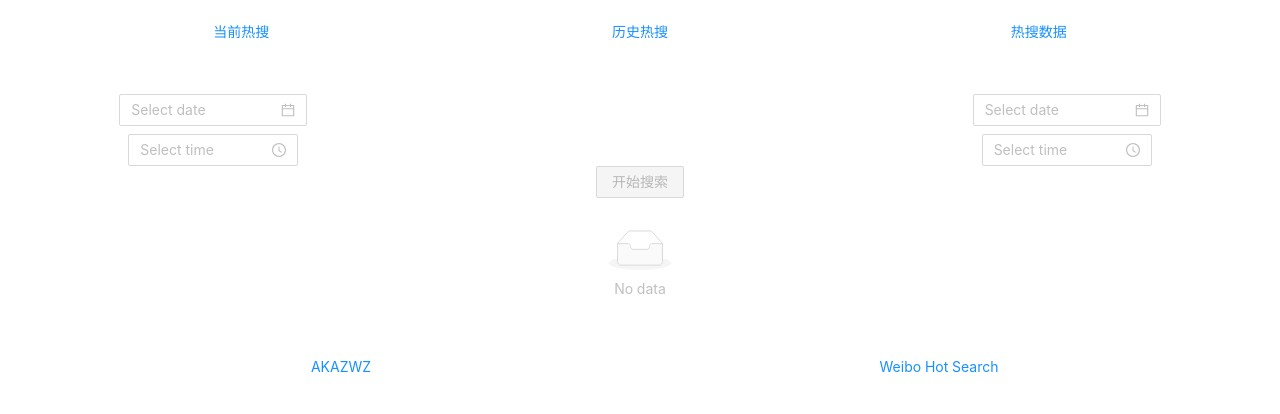
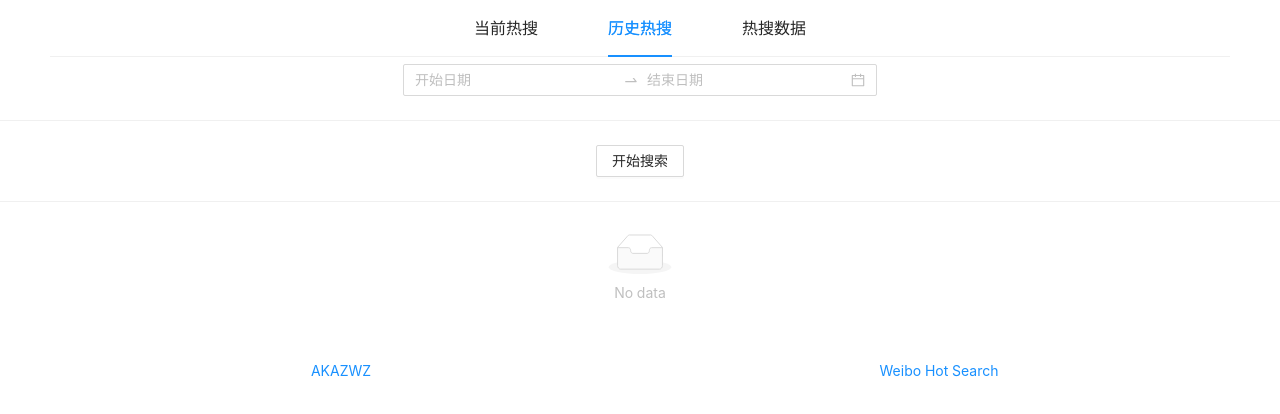
Before and after one commit to akazwz/hot-search-old, a React (Create React App) app: page /history-hot-searches in a window 1280 px wide. Shown: the top 414 px of the page. Built offline with nearby package versions, Linux system fonts and the light colour scheme.

Commit message:
样式路由调整

```diff
--- a/src/components/MyHeader.js
+++ b/src/components/MyHeader.js
@@ -1,22 +1,48 @@
-import React from 'react';
-import {Row, Col} from 'antd';
-import {Link} from 'react-router-dom';
+import React, {useEffect, useState} from 'react';
+import {Tabs} from 'antd';
+import {
+    useRouteMatch,
+    useHistory,
+} from "react-router-dom";
 
-// 网页头部
+const {TabPane} = Tabs;
+
+
+// 网页头部, tab active
 const MyHeader = () => {
+    let history = useHistory();
+    let historyHotSearches = useRouteMatch("/history-hot-searches");
+    let hotSearchData = useRouteMatch("/hot-search-data");
+    const [activeKey, setActiveKey] = useState('/');
+
+    const handleTabsOnChange = (key) => {
+        setActiveKey(key);
+        history.push(key);
+    }
+    useEffect(() => {
+        if (historyHotSearches !== null) {
+            setActiveKey(historyHotSearches.path);
+        }
+        if (hotSearchData !== null) {
+            setActiveKey(hotSearchData.path);
+        }
+    }, [historyHotSearches, hotSearchData])
+
     return (
         <div className="header-link">
-            <Row gutter={16}>
-                <Col className="gutter-row" span={8}>
-                    <Link to="/">当前热搜</Link>
-                </Col>
-                <Col className="gutter-row" span={8}>
-                    <Link to="/history-hot-searches">历史热搜</Link>
-                </Col>
-                <Col className="gutter-row" span={8}>
-                    <Link to="/hot-search-data">热搜数据</Link>
-                </Col>
-            </Row>
+            <Tabs
+                activeKey={activeKey}
+                defaultActiveKey="/"
+                centered size="large"
+                tabBarGutter={70}
+                onChange={handleTabsOnChange}>
+                <TabPane tab="当前热搜" key="/">
+                </TabPane>
+                <TabPane tab="历史热搜" key="/history-hot-searches">
+                </TabPane>
+                <TabPane tab="热搜数据" key="/hot-search-data">
+                </TabPane>
+            </Tabs>
         </div>
     );
 };
--- a/src/pages/HistoryHotSearches.js
+++ b/src/pages/HistoryHotSearches.js
@@ -1,40 +1,26 @@
 import React, {useState} from 'react';
-import {Empty, DatePicker, Space, TimePicker, Row, Col, Button, BackTop, message} from 'antd';
-import {ArrowRightOutlined} from '@ant-design/icons';
+import {Empty, DatePicker, Space, Row, Col, Button, BackTop, message, Divider} from 'antd';
+import 'moment/locale/zh-cn';
+import locale from 'antd/es/date-picker/locale/zh_CN';
 import HotSearches from '../components/HotSearches';
 import {GetHotSearchesByDuration} from '../api/hot-search';
+import moment from "moment";
 
+const {RangePicker} = DatePicker;
 // 历史热搜
 const HistoryHotSearches = () => {
-        const [startDateStr, setStartDateStr] = useState('');
-        const [startTimeStr, setStartTimeStr] = useState('-00-00');
+        const [showHotSearches, setShowHotSearches] = useState(false);
+        const [searches, setSearches] = useState([]);
+        const [startStr, setStartStr] = useState('');
+        const [endStr, setEndStr] = useState('');
 
-        const [endDateStr, setEndDateStr] = useState('');
-        const [endTimeStr, setEndTimeStr] = useState('-00-00');
-
-
-        const [showHotSearches, setShowHotSearches] = useState(false);
-
-        const [searches, setSearches] = useState([]);
-
-        const handleStartDatePickerOnChange = (date, dateString) => {
-            setStartDateStr(dateString);
-        }
-        const handleStartTimePickerOnChange = (time, timeString) => {
-            setStartTimeStr("-" + timeString.slice(0, 2) + "-" + timeString.slice(3, 5));
-        }
-
-        const handleEndDatePickerOnChange = (date, dateString) => {
-            setEndDateStr(dateString);
-        }
-        const handleEndTimePickerOnChange = (time, timeString) => {
-            setEndTimeStr("-" + timeString.slice(0, 2) + "-" + timeString.slice(3, 5));
+        const handleRangePickerOnChange = (value, dateStr) => {
+            setStartStr(dateStr[0].replace(' ', '-').replace(':', '-'));
+            setEndStr(dateStr[1].replace(' ', '-').replace(':', '-'));
         }
 
         const handleBtnStartToSearchOnClick = () => {
-            const start = startDateStr + startTimeStr;
-            const end = endDateStr + endTimeStr;
-            GetHotSearchesByDuration(start, end)
+            GetHotSearchesByDuration(startStr, endStr)
                 .then((res) => {
                     if (res.status === 200) {
                         setShowHotSearches(true);
@@ -49,38 +35,37 @@ const HistoryHotSearches = () => {
                 });
         };
 
+
+        const disabledDate = current => {
+            return current < moment("2021-08-25");
+        };
+
         return (
             <div>
                 <BackTop/>
                 <Row className="date-time-picker">
-                    <Col span={8}>
+                    <Col span={24}>
                         <Space direction="vertical">
-                            {"开始时间"}
-                            <DatePicker onChange={handleStartDatePickerOnChange}/>
-                            <TimePicker minuteStep={15} format="HH:mm" onChange={handleStartTimePickerOnChange}/>
-                        </Space>
-                    </Col>
-                    <Col span={8}>
-                        <ArrowRightOutlined/>
-                    </Col>
-                    <Col span={8}>
-                        <Space direction="vertical">
-                            {"结束时间"}
-                            <DatePicker onChange={handleEndDatePickerOnChange}/>
-                            <TimePicker minuteStep={15} format="HH:mm" onChange={handleEndTimePickerOnChange}/>
+                            <RangePicker
+                                locale={locale}
+                                showTime={{format: 'HH:mm', minuteStep: 15}}
+                                format="YYYY-MM-DD HH:mm"
+                                disabledDate={disabledDate}
+                                onChange={handleRangePickerOnChange}/>
                         </Space>
                     </Col>
                 </Row>
+                <Divider/>
                 <Row className="date-time-picker">
                     <Col span={24}>
                         <Button
-                            disabled={startDateStr.length !== 10 || endDateStr.length !== 10}
                             onClick={handleBtnStartToSearchOnClick}
                         >
                             开始搜索
                         </Button>
                     </Col>
                 </Row>
+                <Divider/>
                 {showHotSearches ? <HotSearches searches={searches}/> : <Empty image={Empty.PRESENTED_IMAGE_SIMPLE}/>}
             </div>
         );
--- a/src/pages/Home.js
+++ b/src/pages/Home.js
@@ -1,7 +1,7 @@
 import React, {useEffect, useState} from 'react';
 import {GetHotSearchesByDuration} from "../api/hot-search";
 import HotSearch from '../components/HotSearch';
-import {BackTop, message} from 'antd';
+import {BackTop, Divider, message} from 'antd';
 
 // 主页,当前热搜
 const Home = () => {
--- a/src/style/hot-search.less
+++ b/src/style/hot-search.less
@@ -5,7 +5,6 @@
 
 #content-custom {
   background: #ffffff;
-  color: #ffffff;
 }
 
 #footer-custom {
```
Also changed, not shown: src/App.less (line endings or trailing spaces).
